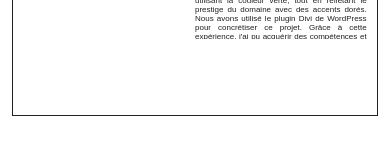
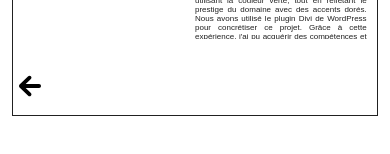
Before and after one commit to dylanvivant/makit, a Next.js app: page /project/bard in a window 390 px wide. Shown: the part 686-840 px from the top of the page. Built offline with nearby package versions, Linux system fonts and the light colour scheme; a web font is replaced by a local one.

Commit message:
Add feature

```diff
--- a/src/app/component/about/style.css
+++ b/src/app/component/about/style.css
@@ -121,10 +121,12 @@
     }
 
     .content {
-        width: 100%;
+        width: 95%;
         padding: 0;
         height: 70vh;
         margin-top: 15vh;
+        margin-right: auto;
+        margin-left: auto;
     }
 
     .titleabout h3 {
--- a/src/app/component/frame/style.css
+++ b/src/app/component/frame/style.css
@@ -340,6 +340,15 @@
     line-height: normal;
 }
 
+.backtoproject {
+    position: absolute;
+    z-index: 1000;
+    top: 1%;
+    left: 0.5%;
+    font-size: 2rem;
+    cursor: pointer;
+}
+
 @media screen and (max-width: 300px) {
     .projects-list {
         overflow: scroll;
@@ -434,6 +443,10 @@
         font-size: 6px;
 
 
+    }
+
+    .backtoproject {
+        top: 95%
     }
 }
 
@@ -534,6 +547,10 @@
 
 
     }
+
+    .backtoproject {
+        top: 94%
+    }
 }
 
 @media screen and (min-width: 325px) and (max-width: 767px) {
@@ -629,6 +646,10 @@
 
 
     }
+
+    .backtoproject {
+        top: 94%
+    }
 }
 
 @media screen and (min-width: 768px) and (max-width: 1024px) {
@@ -655,6 +676,11 @@
     .mode {
         left: 90.5vw;
         top: 0;
+    }
+
+    .backtoproject {
+        top: 94%;
+        left: 3%
     }
 }
 
--- a/src/app/component/projectpage/Project.js
+++ b/src/app/component/projectpage/Project.js
@@ -4,7 +4,7 @@ import { project as Projects } from "../../data/project";
 import { about as About } from "../../data/about";
 import { kelson_regular, kelson_meduim } from "@/app/fonts/kelson/kelson";
 
-import Img from '@/app/project/img'
+import Img from './imgproject/img'
 import Ligne from "./ligne/ligne";
 
 import "./project.min.css";
--- a/src/app/project/[projectId]/page.js
+++ b/src/app/project/[projectId]/page.js
@@ -91,7 +91,6 @@ export default function Page({ params }) {
             <section className='slider'>
                 <Frame click={toggleDarkMode} />
                 <div className="one-project">
-
                     {projectData.pictures.map((pic, index) => (
                         <Img
                             key={index}
@@ -102,6 +101,7 @@ export default function Page({ params }) {
                             width={1920}
                             height={1430}
                         />
+
                     ))}
                     <Description
                         title={projectData.name}
--- a/src/app/project/img.js
+++ b/src/app/project/img.js
@@ -1,8 +1,25 @@
 import React from 'react'
 import Image from 'next/image'
+import { IoMdArrowRoundBack } from "react-icons/io";
+import { useRouter } from "next/navigation";
+
+
+
 
 export default function img(props) {
+
+    const router = useRouter();
+
+    const backClick = () => {
+        router.push("/#project");
+    };
+
     return (
-        <Image className={props.className} src={props.imgSrc} alt={props.alt} width={props.width} height={props.height} />
+        <div>
+            <IoMdArrowRoundBack onClick={backClick} className='backtoproject' />
+
+            <Image className={props.className} src={props.imgSrc} alt={props.alt} width={props.width} height={props.height} />
+        </div>
     )
+
 }
```
Also changed, not shown: src/app/component/projectpage/imgproject/img.js (+5 -3 lines).
